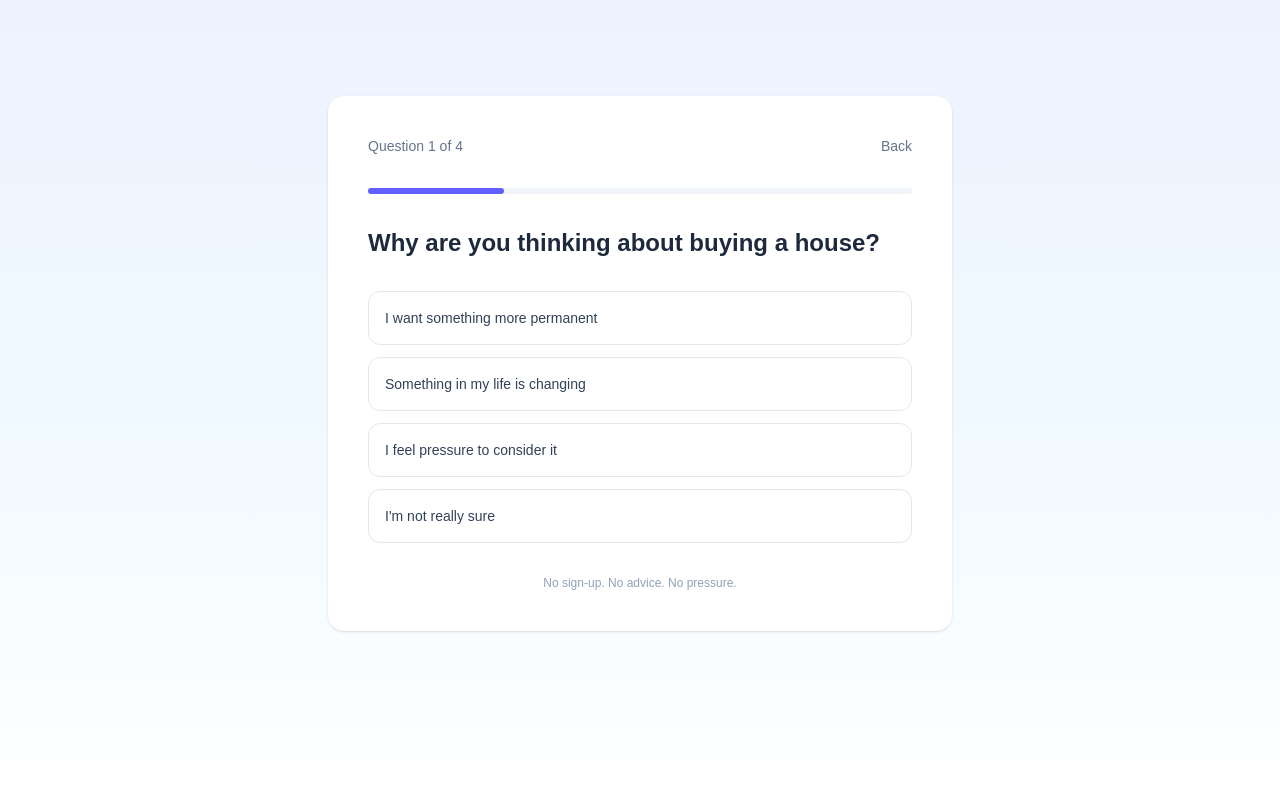
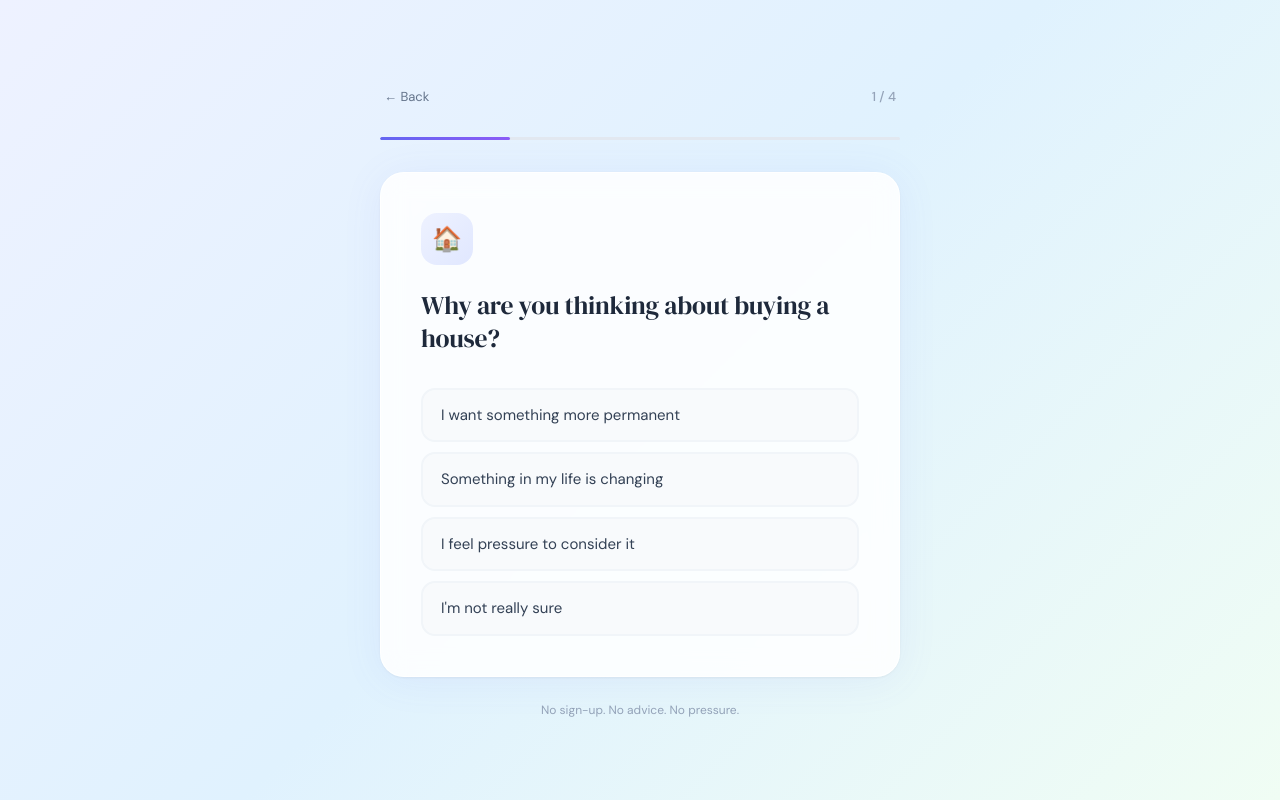
Before and after one commit to abh677225-eng/arvogo-landing, a Next.js app: page /house/questions in a window 1280 px wide. Built offline with nearby package versions, Linux system fonts and the light colour scheme.

Commit message:
animated questions page redesign

```diff
--- a/app/house/questions/page.tsx
+++ b/app/house/questions/page.tsx
@@ -1,6 +1,6 @@
 "use client";
 
-import { useEffect, useState } from "react";
+import { useEffect, useState, useRef } from "react";
 import { useRouter } from "next/navigation";
 
 type StoredState = {
@@ -11,6 +11,7 @@ type StoredState = {
 const questions = [
   {
     text: "Why are you thinking about buying a house?",
+    emoji: "🏠",
     options: [
       "I want something more permanent",
       "Something in my life is changing",
@@ -20,6 +21,7 @@ const questions = [
   },
   {
     text: "Does buying feel time-sensitive right now?",
+    emoji: "⏳",
     options: [
       "No — I'm just exploring",
       "A little — there's a loose timeline",
@@ -29,6 +31,7 @@ const questions = [
   },
   {
     text: "How settled does the rest of your life feel right now?",
+    emoji: "🌿",
     options: [
       "Pretty settled",
       "In transition",
@@ -38,6 +41,7 @@ const questions = [
   },
   {
     text: "How far have you gone so far?",
+    emoji: "📍",
     options: [
       "I haven't started yet",
       "I've been browsing a bit",
@@ -49,28 +53,29 @@ const questions = [
 
 export default function HouseQuestions() {
   const router = useRouter();
-
   const [answers, setAnswers] = useState<(string | null)[]>(
     Array(questions.length).fill(null)
   );
   const [index, setIndex] = useState(0);
+  const [animating, setAnimating] = useState(false);
+  const [direction, setDirection] = useState<"forward" | "back">("forward");
+  const [visible, setVisible] = useState(true);
+  const [selectedOption, setSelectedOption] = useState<string | null>(null);
+  const containerRef = useRef<HTMLDivElement>(null);
 
   useEffect(() => {
     const raw = sessionStorage.getItem("houseQuestionState");
     if (!raw) return;
     const parsed: StoredState = JSON.parse(raw);
-    // Only restore if genuinely mid-flow, not at the end
     if (parsed.index < questions.length - 1) {
       setAnswers(parsed.answers);
       setIndex(parsed.index);
     } else {
-      // Clear stale completed state so flow starts fresh
       sessionStorage.removeItem("houseQuestionState");
     }
   }, []);
 
   const q = questions[index];
-  const selected = answers[index];
   const progress = ((index + 1) / questions.length) * 100;
 
   function persist(nextAnswers: (string | null)[], nextIndex: number) {
@@ -81,90 +86,248 @@ export default function HouseQuestions() {
   }
 
   function advance(option: string) {
+    if (animating) return;
+    setSelectedOption(option);
+
+    setTimeout(() => {
       const nextAnswers = [...answers];
       nextAnswers[index] = option;
 
       if (index < questions.length - 1) {
+        setAnimating(true);
+        setDirection("forward");
+        setVisible(false);
+
+        setTimeout(() => {
           const nextIndex = index + 1;
           setAnswers(nextAnswers);
           setIndex(nextIndex);
+          setSelectedOption(null);
           persist(nextAnswers, nextIndex);
+          setVisible(true);
+          setAnimating(false);
+        }, 320);
       } else {
         sessionStorage.setItem("houseAnswers", JSON.stringify(nextAnswers));
         sessionStorage.removeItem("houseQuestionState");
-      router.push("/house/position");
+        setAnimating(true);
+        setVisible(false);
+        setTimeout(() => router.push("/house/position"), 320);
       }
+    }, 280);
   }
 
   function handleBack() {
+    if (animating) return;
     if (index === 0) {
       router.push("/house");
       return;
     }
+    setAnimating(true);
+    setDirection("back");
+    setVisible(false);
+    setTimeout(() => {
       const nextIndex = index - 1;
       setIndex(nextIndex);
+      setSelectedOption(null);
       persist(answers, nextIndex);
+      setVisible(true);
+      setAnimating(false);
+    }, 320);
   }
 
   return (
-    <main className="min-h-screen bg-gradient-to-b from-indigo-50 via-sky-50 to-white text-slate-800">
-      <div className="mx-auto max-w-2xl px-6 py-24">
-        <div className="rounded-2xl bg-white p-10 shadow-sm space-y-8">
+    <main
+      style={{
+        minHeight: "100vh",
+        background: "linear-gradient(135deg, #eef2ff 0%, #e0f2fe 50%, #f0fdf4 100%)",
+        fontFamily: "'DM Sans', system-ui, sans-serif",
+        display: "flex",
+        alignItems: "center",
+        justifyContent: "center",
+        padding: "2rem 1rem",
+      }}
+    >
+      <link href="https://fonts.googleapis.com/css2?family=DM+Sans:wght@400;500;600&family=DM+Serif+Display&display=swap" rel="stylesheet" />
 
-          {/* Header row */}
-          <div className="flex items-center justify-between">
-            <p className="text-sm text-slate-500">
-              Question {index + 1} of {questions.length}
-            </p>
+      <div style={{ width: "100%", maxWidth: 520 }}>
+
+        {/* Top bar */}
+        <div style={{ display: "flex", justifyContent: "space-between", alignItems: "center", marginBottom: "1.5rem", padding: "0 0.25rem" }}>
           <button
             onClick={handleBack}
-              className="text-sm text-slate-500 hover:text-slate-700"
+            style={{
+              background: "none",
+              border: "none",
+              fontSize: 13,
+              color: "#64748b",
+              cursor: "pointer",
+              padding: "6px 0",
+              fontFamily: "inherit",
+              display: "flex",
+              alignItems: "center",
+              gap: 6,
+            }}
           >
-              Back
+            ← Back
           </button>
+          <span style={{ fontSize: 13, color: "#94a3b8", fontWeight: 500 }}>
+            {index + 1} / {questions.length}
+          </span>
         </div>
 
         {/* Progress bar */}
-          <div className="w-full bg-slate-100 rounded-full h-1.5">
+        <div style={{
+          height: 3,
+          background: "#e2e8f0",
+          borderRadius: 99,
+          marginBottom: "2rem",
+          overflow: "hidden",
+        }}>
+          <div style={{
+            height: "100%",
+            width: `${progress}%`,
+            background: "linear-gradient(90deg, #6366f1, #8b5cf6)",
+            borderRadius: 99,
+            transition: "width 0.4s cubic-bezier(0.4, 0, 0.2, 1)",
+          }} />
+        </div>
+
+        {/* Card */}
         <div
-              className="bg-indigo-500 h-1.5 rounded-full transition-all duration-300"
-              style={{ width: `${progress}%` }}
-            />
+          ref={containerRef}
+          style={{
+            background: "rgba(255,255,255,0.85)",
+            backdropFilter: "blur(12px)",
+            borderRadius: 24,
+            padding: "2.5rem",
+            boxShadow: "0 4px 40px rgba(99,102,241,0.08), 0 1px 3px rgba(0,0,0,0.06)",
+            border: "1px solid rgba(255,255,255,0.9)",
+            opacity: visible ? 1 : 0,
+            transform: visible
+              ? "translateY(0) scale(1)"
+              : direction === "forward"
+              ? "translateY(16px) scale(0.98)"
+              : "translateY(-16px) scale(0.98)",
+            transition: "opacity 0.3s ease, transform 0.3s ease",
+          }}
+        >
+          {/* Emoji */}
+          <div style={{
+            width: 52,
+            height: 52,
+            borderRadius: 16,
+            background: "linear-gradient(135deg, #eef2ff, #e0e7ff)",
+            display: "flex",
+            alignItems: "center",
+            justifyContent: "center",
+            fontSize: 24,
+            marginBottom: "1.5rem",
+          }}>
+            {q.emoji}
           </div>
 
           {/* Question */}
-          <h1 className="text-2xl font-semibold leading-snug">
+          <h1 style={{
+            fontFamily: "'DM Serif Display', serif",
+            fontSize: "clamp(1.25rem, 4vw, 1.6rem)",
+            fontWeight: 400,
+            color: "#1e293b",
+            lineHeight: 1.3,
+            marginBottom: "2rem",
+            letterSpacing: "-0.01em",
+          }}>
             {q.text}
           </h1>
 
           {/* Options */}
-          <div className="space-y-3">
-            {q.options.map((o) => {
-              const isSelected = selected === o;
+          <div style={{ display: "flex", flexDirection: "column", gap: 10 }}>
+            {q.options.map((option, i) => {
+              const isSelected = selectedOption === option;
+              const isPrevSelected = answers[index] === option && selectedOption === null;
+
               return (
                 <button
-                  key={o}
-                  type="button"
-                  onClick={() => advance(o)}
-                  className={`w-full text-left rounded-xl border p-4 text-sm transition-colors
-                    ${isSelected
-                      ? "border-indigo-600 bg-indigo-50 text-indigo-800"
-                      : "border-slate-200 hover:bg-slate-50 text-slate-700"
-                    }`}
+                  key={option}
+                  onClick={() => advance(option)}
+                  disabled={animating}
+                  style={{
+                    width: "100%",
+                    textAlign: "left",
+                    padding: "14px 18px",
+                    borderRadius: 14,
+                    border: isSelected
+                      ? "2px solid #6366f1"
+                      : isPrevSelected
+                      ? "2px solid #c7d2fe"
+                      : "2px solid #f1f5f9",
+                    background: isSelected
+                      ? "linear-gradient(135deg, #6366f1, #8b5cf6)"
+                      : isPrevSelected
+                      ? "#eef2ff"
+                      : "#f8fafc",
+                    color: isSelected ? "#ffffff" : isPrevSelected ? "#4338ca" : "#334155",
+                    fontSize: 15,
+                    fontWeight: isSelected ? 500 : 400,
+                    cursor: animating ? "default" : "pointer",
+                    fontFamily: "inherit",
+                    display: "flex",
+                    alignItems: "center",
+                    justifyContent: "space-between",
+                    gap: 12,
+                    transform: isSelected ? "scale(0.99)" : "scale(1)",
+                    transition: "all 0.15s ease",
+                    animationDelay: `${i * 60}ms`,
+                    boxShadow: isSelected
+                      ? "0 4px 16px rgba(99,102,241,0.3)"
+                      : "none",
+                  }}
                 >
-                  {o}
+                  <span>{option}</span>
+                  {isSelected && (
+                    <span style={{
+                      width: 22,
+                      height: 22,
+                      borderRadius: "50%",
+                      background: "rgba(255,255,255,0.3)",
+                      display: "flex",
+                      alignItems: "center",
+                      justifyContent: "center",
+                      fontSize: 13,
+                      flexShrink: 0,
+                    }}>
+                      ✓
+                    </span>
+                  )}
+                  {isPrevSelected && !isSelected && (
+                    <span style={{
+                      width: 22,
+                      height: 22,
+                      borderRadius: "50%",
+                      background: "#c7d2fe",
+                      display: "flex",
+                      alignItems: "center",
+                      justifyContent: "center",
+                      fontSize: 12,
+                      color: "#4338ca",
+                      flexShrink: 0,
+                    }}>
+                      ✓
+                    </span>
+                  )}
                 </button>
               );
             })}
           </div>
 
+        </div>
+
         {/* Footer */}
-          <p className="text-xs text-slate-400 text-center">
+        <p style={{ textAlign: "center", fontSize: 12, color: "#94a3b8", marginTop: "1.5rem" }}>
           No sign-up. No advice. No pressure.
         </p>
 
       </div>
-      </div>
     </main>
   );
 }
```
Lines whose indentation alone changed are shown as unchanged.
